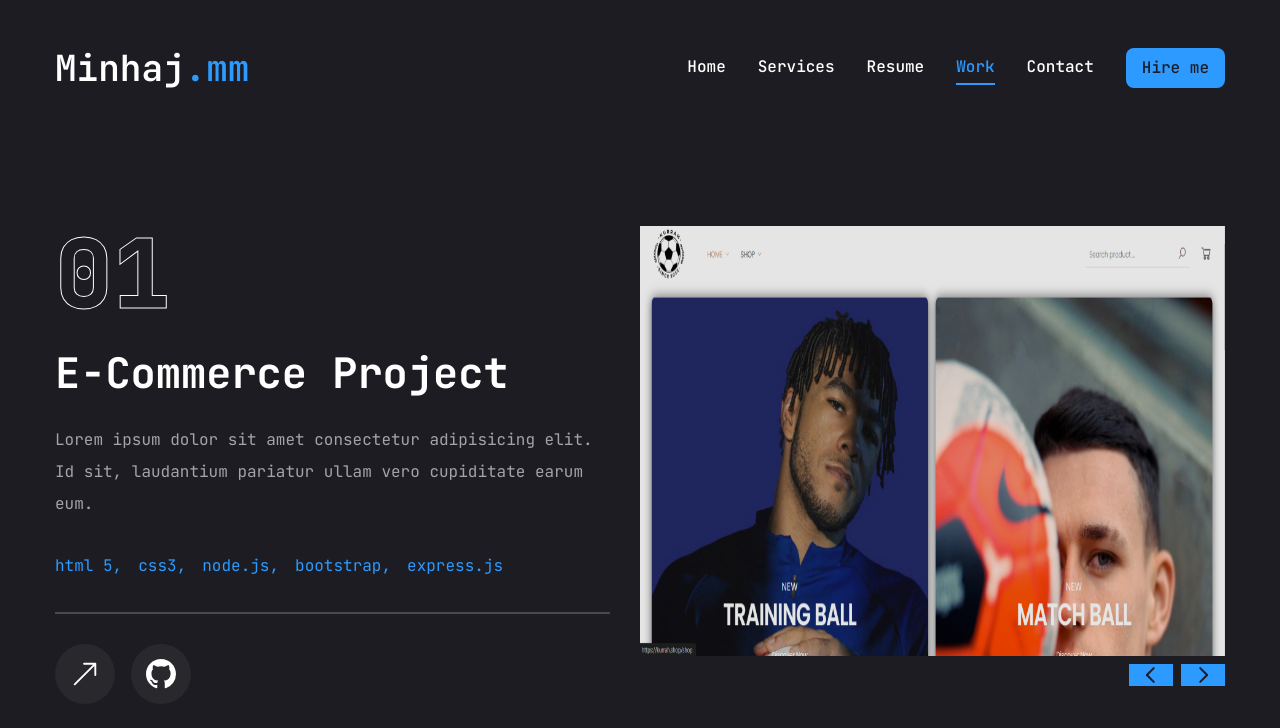
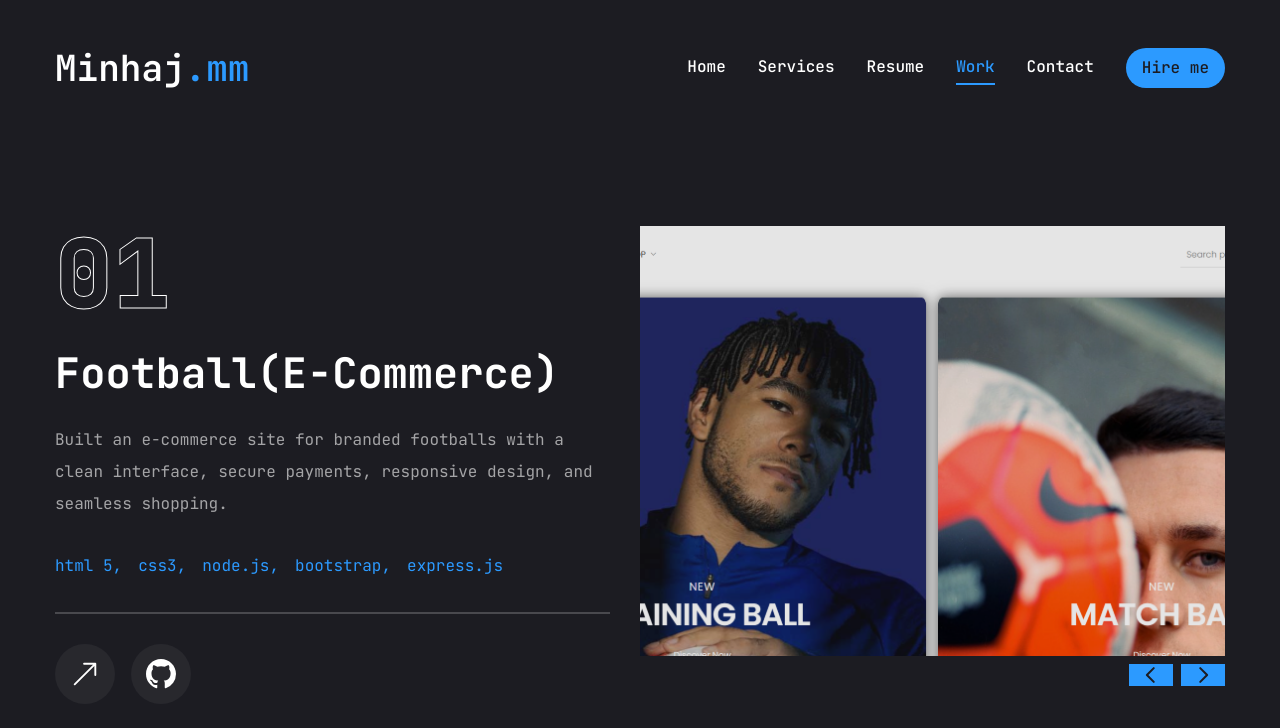
Before and after one commit to Minhaj99466/Minhaj-portfolio-2.0, a Next.js app: page /work in a window 1280 px wide. Shown: the top 728 px of the page. Built offline with nearby package versions, Linux system fonts and the light colour scheme.

Commit message:
work updated

```diff
--- a/app/contact/page.jsx
+++ b/app/contact/page.jsx
@@ -33,7 +33,7 @@ const Contact = () => {
           <div className="xl:h-[54%] order-2 xl:order-none">
             <form className="flex flex-col gap-4 p-4 bg-[#27272c] rounded-xl" action="">
               <h3 className="text-4xl text-accent">Let's work tohether</h3>
-              <p className="text-white/60">Lorem ipsum dolor, sit amet consectetur adipisicing elit. Nam, eum repudiandae molestiae ipsam possimus rerum deserunt quas.</p>
+              <p className="text-white/60">Reach out through the form below for any inquiries. Please provide your details and message, and I'll respond as soon as possible.</p>
 
               <div className="grid grid-cols-1 md:grid-cols-2 gap-6 ">
                 <Input type="firstname" placeholder="Firstname" />
--- a/app/page.jsx
+++ b/app/page.jsx
@@ -18,13 +18,13 @@ export default function Home() {
             <h1 className="h2 mb-6">Hi I'm <br /><span className="text-accent">Minhaj.mm</span></h1>
             <p className="max-w-[500px] mb-9">I excel at crafting elegant digital experiences and I am proficient in various programming languages and technologies.</p>
             <div className="flex flex-col xl:flex-row gap-8 items-center">
-             <Link href='/assets/resume/Minhaj_Resume_FullStack_1.5yrs.pdf'><Button  variant="outline" size="lg" className="hover:text-primary uppercase flex items-center gap-2 hover-transition-all duration-700">Download Resume  <FaFileDownload className="text-xl "/></Button></Link>
+             <Link href='/assets/resume/Minhaj_Resume_FullStack_1.5yrs.pdf'><Button  variant="outline" size="lg" className="hover:text-primary uppercase flex items-center gap-2 hover-transition-all duration-700 rounded-full">Download Resume  <FaFileDownload className="text-xl "/></Button></Link>
               <div className="mb-8 xl:mb-0">
                 <Social containerStyles="flex gap-6" iconStyles="flex w-9 h-9 text-accent hover:bg-accent border border-accent rounded-full justify-center items-center hover:text-primary hover-transition-all duration-1000" />
               </div>
             </div>
           </div>
-          <div className="order-1 xl:order-none">
+          <div className="order-1 xl:order-none xl:py-0 py-10">
           <Photo/>
 
           </div>
--- a/app/work/page.jsx
+++ b/app/work/page.jsx
@@ -13,8 +13,8 @@ import WorkSliderBtns from "@/components/WorkSliderBtns"
 const work = [
   {
     num: "01",
-    name: 'E-Commerce',
-    description: "  Lorem ipsum dolor sit amet consectetur adipisicing elit. Id sit, laudantium pariatur ullam vero cupiditate earum eum.",
+    name: 'Football(E-Commerce)',
+    description: "Built an e-commerce site for branded footballs with a clean interface, secure payments, responsive design, and seamless shopping.",
     stack: [
       { name: 'html 5' },
       { name: 'css3' },
@@ -23,13 +23,13 @@ const work = [
       { name: 'express.js' },
     ],
     image: '/assets/work/Screenshot 2024-01-16 094306.png',
-    live: '',
-    github: '',
+    live: 'http://kurrah.shop/',
+    github: 'https://github.com/Minhaj99466/E-commerce.git',
   },
   {
     num: "02",
-    name: 'E-Commerce',
-    description: "  Lorem ipsum dolor sit amet consectetur adipisicing elit. Id sit, laudantium pariatur ullam vero cupiditate earum eum.",
+    name: 'Hiring Website',
+    description: "Developed a hiring platform for artists, featuring job listings, artist profiles, real-time chat, and secure application management.",
     stack: [
       { name: 'html 5' },
       { name: 'css3' },
@@ -38,13 +38,13 @@ const work = [
       { name: 'express.js' },
     ],
     image: '/assets/work/Screenshot 2024-09-08 180212.png',
-    live: '',
-    github: '',
+    live: 'https://the-art-studio-client-side-89lzweyb7-minhajs-projects.vercel.app/',
+    github: 'https://github.com/Minhaj99466/THE-ART-STUDIO-SERVER-SIDE.git',
   },
   {
     num: "03",
-    name: 'E-Commerce',
-    description: "  Lorem ipsum dolor sit amet consectetur adipisicing elit. Id sit, laudantium pariatur ullam vero cupiditate earum eum.",
+    name: 'Solar(E-commerce)',
+    description: "Built an e-commerce site for solar panels with an integrated calculator to estimate panel needs. ",
     stack: [
       { name: 'html 5' },
       { name: 'css3' },
@@ -54,7 +54,7 @@ const work = [
     ],
     image: '/assets/work/Screenshot 2024-09-08 182143.png',
     live: '',
-    github: '',
+    github: 'https://github.com/Minhaj99466/Typhoon.git',
   },
 ]
 
@@ -74,7 +74,7 @@ const WorkPage = () => {
             <div className="flex flex-col gap-[30px]">
               <div className="text-8xl leading-none font-extrabold text-transparent text-outline">{project.num}</div>
               <h3 className="
-              text-[42px] font-bold leading-none text-white group-hover:text-accent transition-all duration-500 capitalize">{project.name} project</h3>
+              text-[42px] font-bold leading-none text-white group-hover:text-accent transition-all duration-500 capitalize">{project.name}</h3>
               <p className="text-white/60">{project.description}</p>
               <ul className="flex flex-wrap gap-4 text-accent">
                 {project.stack.map((item, index) => (
@@ -87,7 +87,7 @@ const WorkPage = () => {
               </ul>
               <div className="border border-white/20"></div>
               <div className="flex items-center gap-4 ">
-                <Link href="dfd">
+                <Link href={project.live}>
                   <TooltipProvider delayDuration={100}>
                     <Tooltip>
                       <TooltipTrigger className="w-[60px] h-[60px] rounded-full bg-white/5 flex justify-center items-center group">
@@ -99,14 +99,14 @@ const WorkPage = () => {
                     </Tooltip>
                   </TooltipProvider>
                 </Link>
-                <Link href="dfd">
+                <Link href={project.github}>
                   <TooltipProvider delayDuration={100}>
                     <Tooltip>
                       <TooltipTrigger className="w-[60px] h-[60px] rounded-full bg-white/5 flex justify-center items-center group">
                         <BsGithub className="text-white text-3xl group-hover:text-accent" />
                       </TooltipTrigger>
                       <TooltipContent>
-                        <p>Live Project</p>
+                        <p>Visit Git</p>
                       </TooltipContent>
                     </Tooltip>
                   </TooltipProvider>
@@ -123,10 +123,10 @@ const WorkPage = () => {
             className="xl:h-[460px] mb-12 xl:mb-0">
               {work.map((item,index)=>(
                 <SwiperSlide className="w-full" key={index}>
-                  <div className="h-[430px] relative group flex justify-center items-center bg-pink-50/20">
+                  <div className="h-[430px] relative group flex justify-center items-center bg-pink-50/0">
                   <div className="absolute top-0 bottom-0 w-full h-full bg-black/10 z-10 "></div>
                   <div className="relative w-full h-full">
-                    <Image fill  src={item.image} alt="work-image" className="object-fill"/>
+                    <Image fill  src={item.image} alt="work-image" className="object-cover"/>
                   </div>
                   </div>
                 </SwiperSlide>
--- a/components/Header.jsx
+++ b/components/Header.jsx
@@ -16,7 +16,7 @@ export default function Header() {
                 <div className='hidden xl:flex items-center gap-8  '>
                 <Nav/>
                 <Link href='/contact'>
-                <Button>Hire me</Button>
+                <Button className="rounded-full">Hire me</Button>
                 </Link>
                 </div>
                 <div className="xl:hidden"><MobileNav/></div>
--- a/components/Photo.jsx
+++ b/components/Photo.jsx
@@ -24,7 +24,7 @@ priority
 quality={100}
 fill
 alt='profile'
-className='object-contain custom-filter'
+className='object-contain custom-filter rounded-3xl'
 
 />
       </div>
```
